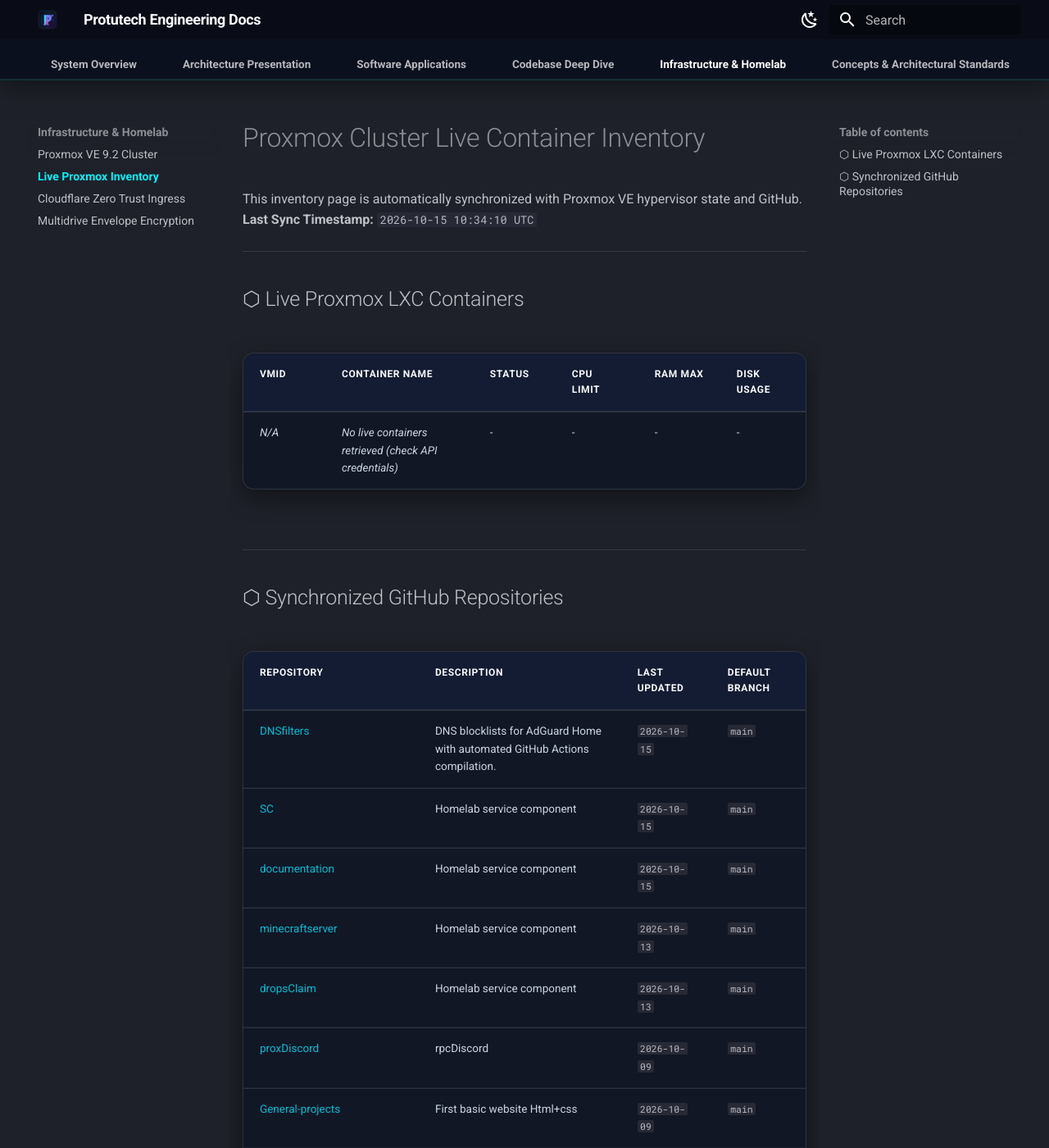
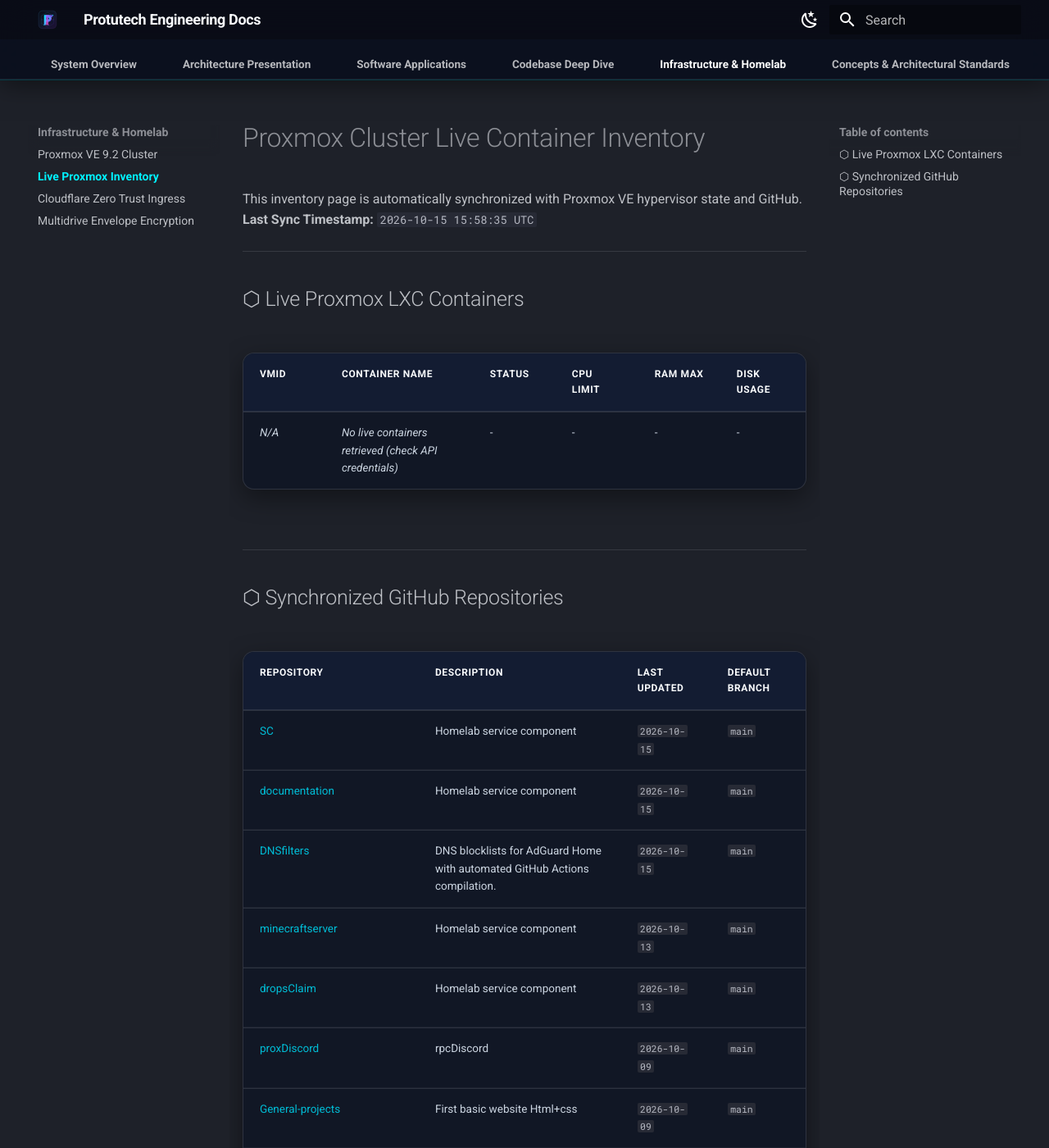
Before and after one commit to IAndrexI/documentation, an MkDocs documentation site: the page built from docs/infra/proxmox-live-inventory.md, in a window 1280 px wide and 1400 px high. Shown: the whole window at 82% size. Built offline with MkDocs 1.6.1 and Material for MkDocs 9.7.7, drawn with Linux system fonts in a browser that asks for light colours.

Commit message:
chore(auto-update): sync live Proxmox containers and GitHub repos [skip ci]

```diff
--- a/docs/infra/proxmox-live-inventory.md
+++ b/docs/infra/proxmox-live-inventory.md
@@ -1,7 +1,7 @@
 # Proxmox Cluster Live Container Inventory
 
 This inventory page is automatically synchronized with Proxmox VE hypervisor state and GitHub.
-**Last Sync Timestamp:** `2026-10-15 10:34:10 UTC`
+**Last Sync Timestamp:** `2026-10-15 15:58:35 UTC`
 
 ---
 
@@ -17,9 +17,9 @@
 
 | Repository | Description | Last Updated | Default Branch |
 | :--- | :--- | :--- | :--- |
-| [DNSfilters](https://github.com/IAndrexI/DNSfilters) | DNS blocklists for AdGuard Home with automated GitHub Actions compilation. | `2026-10-15` | `main` |
 | [SC](https://github.com/IAndrexI/SC) | Homelab service component | `2026-10-15` | `main` |
 | [documentation](https://github.com/IAndrexI/documentation) | Homelab service component | `2026-10-15` | `main` |
+| [DNSfilters](https://github.com/IAndrexI/DNSfilters) | DNS blocklists for AdGuard Home with automated GitHub Actions compilation. | `2026-10-15` | `main` |
 | [minecraftserver](https://github.com/IAndrexI/minecraftserver) | Homelab service component | `2026-10-13` | `main` |
 | [dropsClaim](https://github.com/IAndrexI/dropsClaim) | Homelab service component | `2026-10-13` | `main` |
 | [proxDiscord](https://github.com/IAndrexI/proxDiscord) | rpcDiscord | `2026-10-09` | `main` |
```
